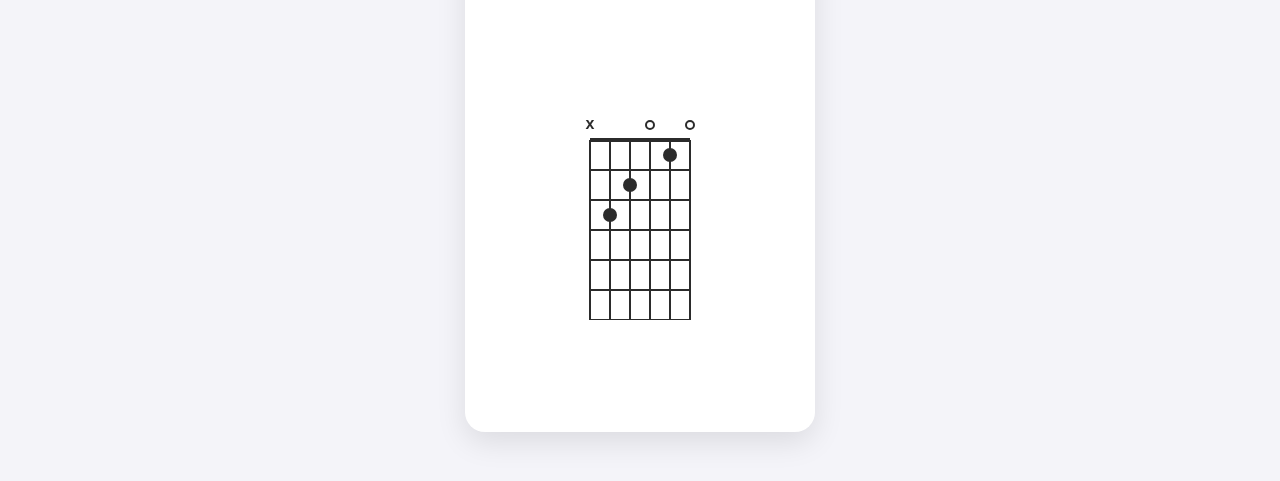
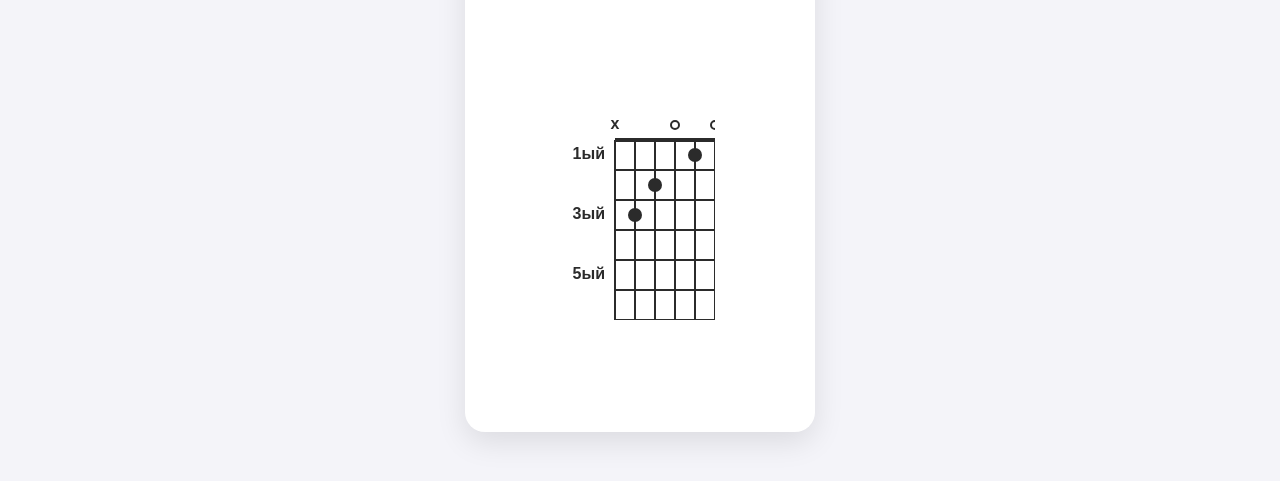
Before and after one commit to gluberTH/GuitarChords, a plain HTML site: page index.html in a window 1280 px wide. Shown: the part 281-762 px from the top of the page. Drawn offline with Linux system fonts and the light colour scheme.

Commit message:
Update index.html

```diff
--- a/index.html
+++ b/index.html
@@ -280,6 +280,7 @@
 ];
 
     // 2. Функция отрисовки аккорда на Canvas
+    // 2. Функция отрисовки аккорда на Canvas
 function drawChordOnCanvas(canvas, fretsStr) {
   const ctx = canvas.getContext('2d');
   const isDark = document.body.getAttribute('data-theme') === 'dark';
@@ -293,19 +294,24 @@
   ctx.textAlign = 'center';
   ctx.textBaseline = 'middle';
 
-      const startX = 25;
+  // !!! Увеличиваем отступ слева, чтобы поместились цифры
+  const startX = 50; // Было 25
   const startY = 40;
   const stringSpacing = 20;
   const fretSpacing = 30;
   const numStrings = 6;
+  // Увеличиваем количество ладов для примера,
+  // чтобы 5-ый лад тоже был виден
   const numFrets = 7;
 
+  // Рисуем верхний порожек (нулевой лад)
   ctx.lineWidth = 4;
   ctx.beginPath();
   ctx.moveTo(startX, startY);
   ctx.lineTo(startX + (numStrings - 1) * stringSpacing, startY);
   ctx.stroke();
 
+  // Рисуем лады (горизонтальные линии)
   ctx.lineWidth = 2;
   for (let i = 1; i <= numFrets; i++) {
     ctx.beginPath();
@@ -314,6 +320,23 @@
     ctx.stroke();
   }
 
+  // !!! ДОБАВЛЕННЫЙ БЛОК: Отрисовка номеров ладов слева
+  ctx.textAlign = 'right'; // Выравниваем текст по правому краю
+  // Мы хотим подписать 1, 3 и 5 лады
+  const fretsToLabel = [1, 3, 5];
+  for (let fret of fretsToLabel) {
+    // Проверяем, что лад попадает в видимую область
+    if (fret <= numFrets) {
+      // Вычисляем Y-координату: Y порожка + (номер лада - 0.5) * высоту лада
+      const y = startY + (fret - 0.5) * fretSpacing;
+      // Рисуем текст с небольшим отступом влево от сетки
+      ctx.fillText(`${fret}ый`, startX - 10, y);
+    }
+  }
+  // Возвращаем выравнивание по умолчанию для точек
+  ctx.textAlign = 'center';
+
+  // Рисуем струны (вертикальные линии)
   for (let i = 0; i < numStrings; i++) {
     ctx.beginPath();
     ctx.moveTo(startX + i * stringSpacing, startY);
```
Lines whose indentation alone changed are shown as unchanged.
